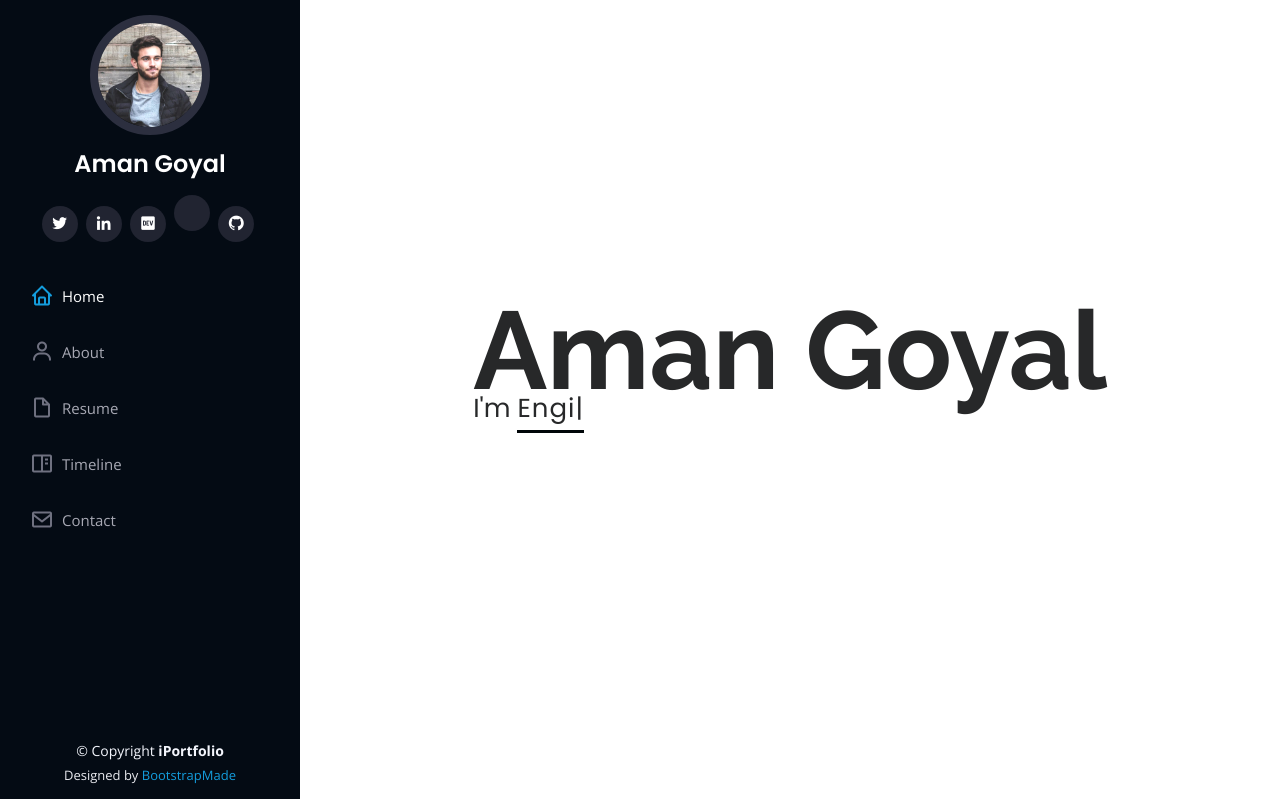
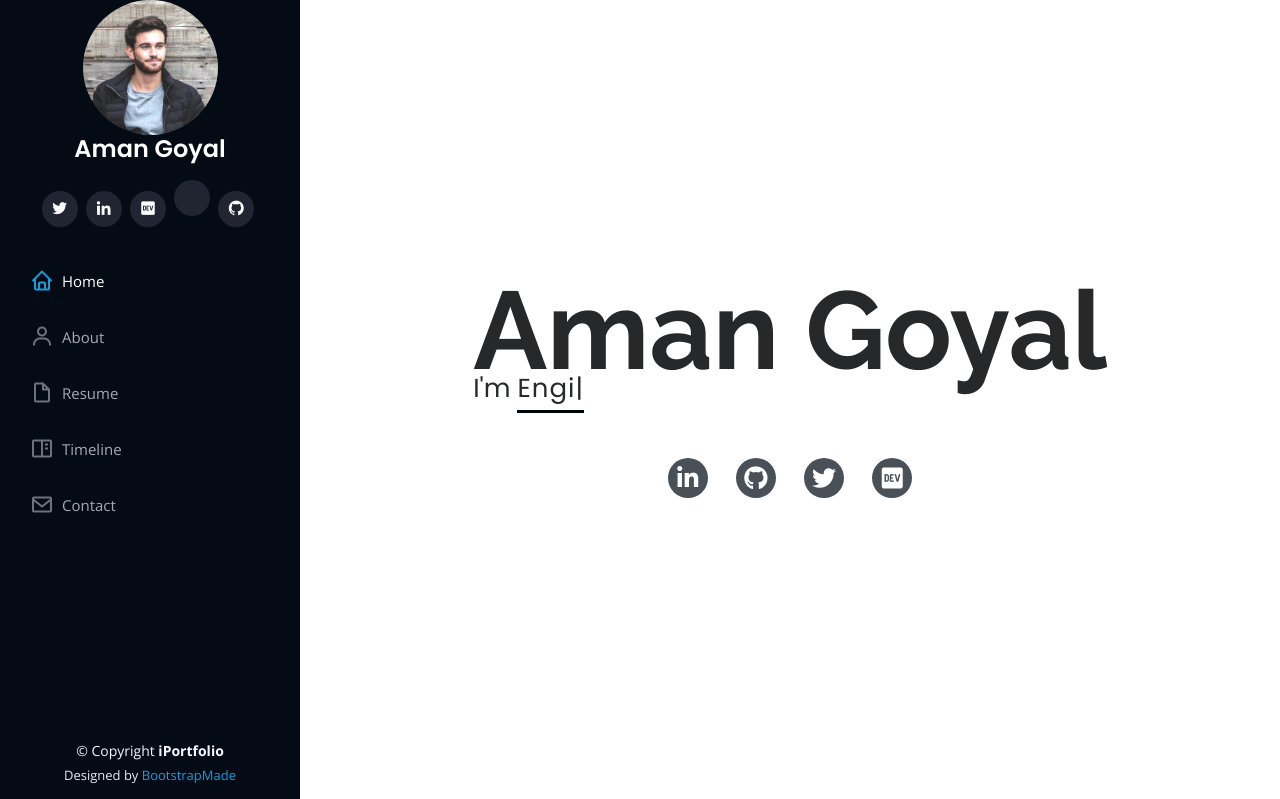
Before and after one commit to goyal-aman/portfolio, a Django app: page / in a window 1280 px wide. Shown: the top 799 px of the page. Run offline with Django 3.2, Linux system fonts and the light colour scheme; some libraries are stand-ins or nearby versions.

Commit message:
improved hero section

```diff
--- a/landingpage/static/landingpage/css/style.css
+++ b/landingpage/static/landingpage/css/style.css
@@ -74,10 +74,14 @@ h1, h2, h3, h4, h5, h6 {
 }
 
 #header .profile img {
-  margin: 15px auto;
+  /* margin: 15px auto; */
   display: block;
-  width: 120px;
-  border: 8px solid #2c2f3f;
+  /* width: 120px; */
+  /* border: 8px solid #2c2f3f; */
+  display: block;
+  margin-left: auto;
+  margin-right: auto;
+  width: 50%;
 }
 
 #header .profile h1 {
@@ -218,10 +222,6 @@ h1, h2, h3, h4, h5, h6 {
   content: "";
   background: rgba(0, 0, 0, 0);
   position: absolute;
-  bottom: 0;
-  top: 0;
-  left: 0;
-  right: 0;
   z-index: 1;
 }
 
@@ -259,9 +259,10 @@ h1, h2, h3, h4, h5, h6 {
 }
 
 @media (max-width: 768px) {
+  /* aman goyal text for small windows*/
   #hero h1 {
-    font-size: 28px;
-    line-height: 36px;
+    font-size: 60px;
+    line-height: 50px;
   }
   #hero h2 {
     font-size: 18px;
@@ -779,7 +780,7 @@ section {
 }
 
 .contact .info .social-links {
-  padding-left: 60px;
+  padding-left: 50px;
 }
 
 .contact .info .social-links a {
@@ -1078,3 +1079,24 @@ section {
     padding-right: 20px 15px;
   }
 }
+
+.social-icons .social-icon {
+  display: inline-flex;
+  align-items: center;
+  justify-content: center;
+  height: 2.5rem;
+  width: 2.5rem;
+  background-color: #495057;
+  color: #fff;
+  border-radius: 100%;
+  font-size: 1.5rem;
+  margin-right: 1.5rem;
+}
+
+.social-icons .social-icon:last-child {
+  margin-right: 0;
+}
+
+.social-icons .social-icon:hover {
+  background-color: #bd5d38;
+}
--- a/landingpage/templates/landingpage/base.html
+++ b/landingpage/templates/landingpage/base.html
@@ -12,6 +12,7 @@
 
     <!--icons-->
     <script src="https://code.iconify.design/1/1.0.7/iconify.min.js"></script>
+    <script src="https://kit.fontawesome.com/da103a00e4.js" crossorigin="anonymous"></script>
 
     <!-- Favicons -->
     <link rel="apple-touch-icon" sizes="180x180" href="{% static 'landingpage/favicon/apple-touch-icon.png' %}">
--- a/landingpage/templates/landingpage/index.html
+++ b/landingpage/templates/landingpage/index.html
@@ -9,6 +9,15 @@
         <h1>Aman Goyal</h1>
         <p>I'm <span class="typed" data-typed-items="Developer, Developer, Engineer, Student"></span></p>
       </div>
+
+      <div class="social-icons">
+        <a class="social-icon" href="https://www.linkedin.com/in/ln-amangoyal/"><i
+                class="fab fa-linkedin-in"></i></a>
+        <a class="social-icon" href="https://github.com/goyal-aman"><i class="fab fa-github"></i></a>
+        <a class="social-icon" href="https://twitter.com/_goyalaman"><i class="fab fa-twitter"></i></a>
+        <a class="social-icon" href="https://dev.to/goyalaman"><i class="fab fa-dev"></i></a>
+      </div>
+
     </section><!-- End Hero -->
 
     <!-- ======= About Section ======= -->
```
